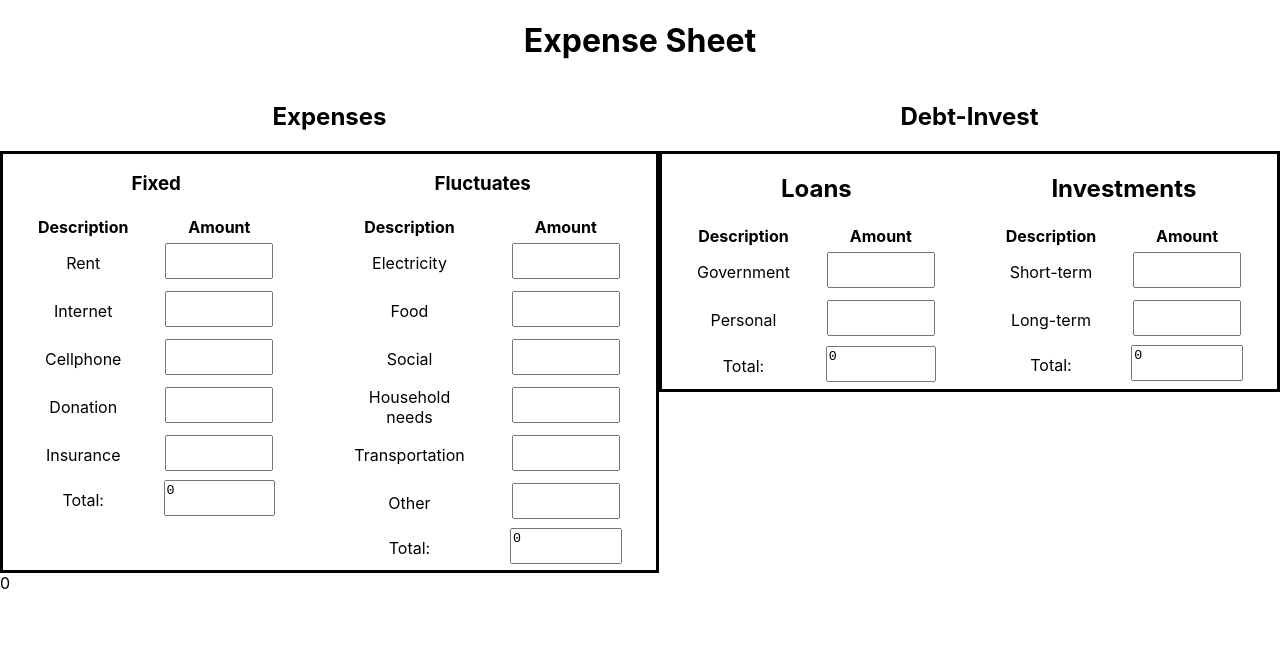
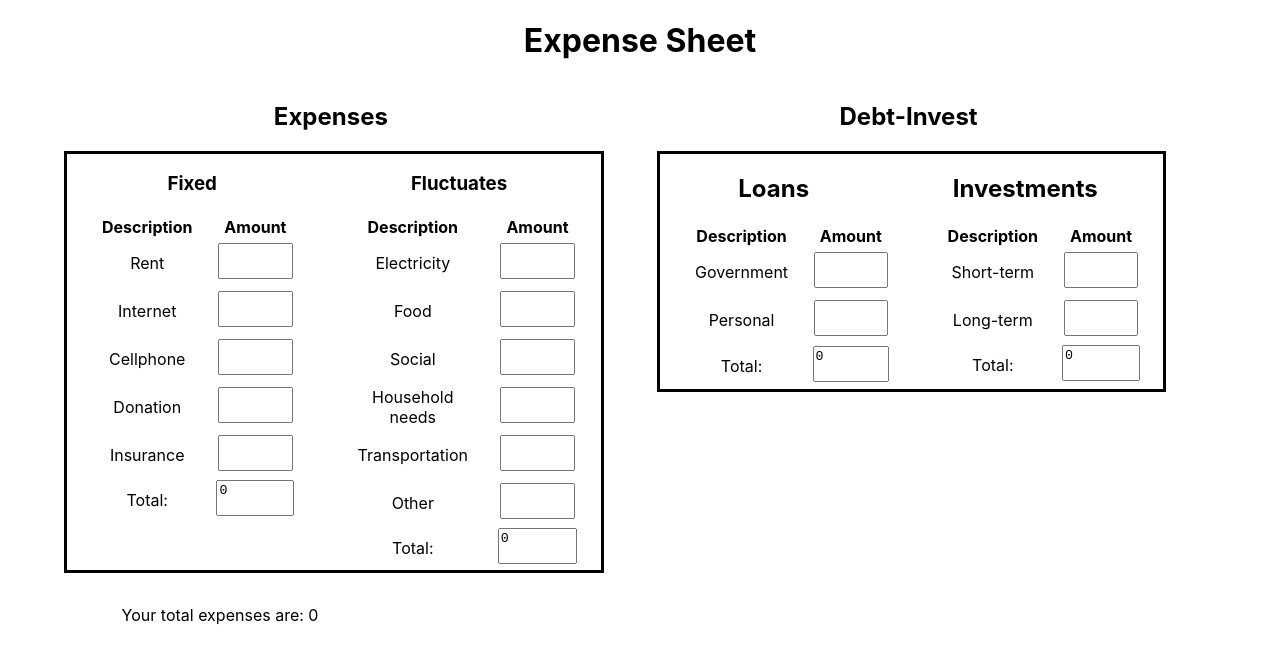
Before and after one commit to timbolaj/Expense-sheet, a React (Create React App) app: page / in a window 1280 px wide. Shown: the top 660 px of the page. Built offline with nearby package versions, Linux system fonts and the light colour scheme.

Commit message:
reduced components' width to 90% for better spacing

```diff
--- a/src/App.js
+++ b/src/App.js
@@ -9,9 +9,9 @@ function App() {
   const [total, setTotal] = useState(Number(0));
 
   return (
-    <div>
+    <div className="app">
       <h1>Expense Sheet</h1>
-      <div className="App">
+      <div className="inputs">
         <Expenses setTotal={setTotal}/>
         <DebtInvest setTotal={setTotal}/>
       </div>
--- a/src/App.scss
+++ b/src/App.scss
@@ -1,4 +1,12 @@
-.App {
+.app {
+  display: flex;
+  flex-direction: column;
+  align-items: center;
+  width: 90%;
+  margin: auto;
+}
+
+.inputs {
   display: flex;
   text-align: center;
   align-content: center;
--- a/src/Components/Debt-Invest/Debt-invest.js
+++ b/src/Components/Debt-Invest/Debt-invest.js
@@ -11,7 +11,6 @@ export default function DebtInvest(props) {
         <Loans setTotal={props.setTotal}/>
         <Investments setTotal={props.setTotal}/>
       </div>
-
     </div>
   )
 }
--- a/src/Components/Total-Expenditures.js
+++ b/src/Components/Total-Expenditures.js
@@ -1,10 +1,11 @@
 import React from 'react';
+import '../Styles/Total-Expenditures.scss';
 
 export default function TotalExpenditure(props) {
 
   return (
-    <div className="totalExpenditure">
-      {props.total}
+    <div className="TotalExpenditure">
+      Your total expenses are: {props.total}
     </div>
   )
 }
--- a/src/Styles/Debt-invest.scss
+++ b/src/Styles/Debt-invest.scss
@@ -1,4 +1,9 @@
+h2 {
+  width: 90%;
+}
+
 .debt-invest {
   display: flex;
   border: solid;
+  width: 90%;
 }
--- a/src/Styles/Expenses.scss
+++ b/src/Styles/Expenses.scss
@@ -1,4 +1,9 @@
+h2 {
+  width: 90%;
+}
+
 .Expenses {
   display: flex;
   border: solid;
+  width: 90%;
 }
--- a/src/Styles/Total-Expenditures.scss
+++ b/src/Styles/Total-Expenditures.scss
@@ -1,3 +1,5 @@
 .TotalExpenditure {
-  align-self: flex-end
+  display: flex;
+  padding-top: 2em;
+  width: 90%;
 }
```
